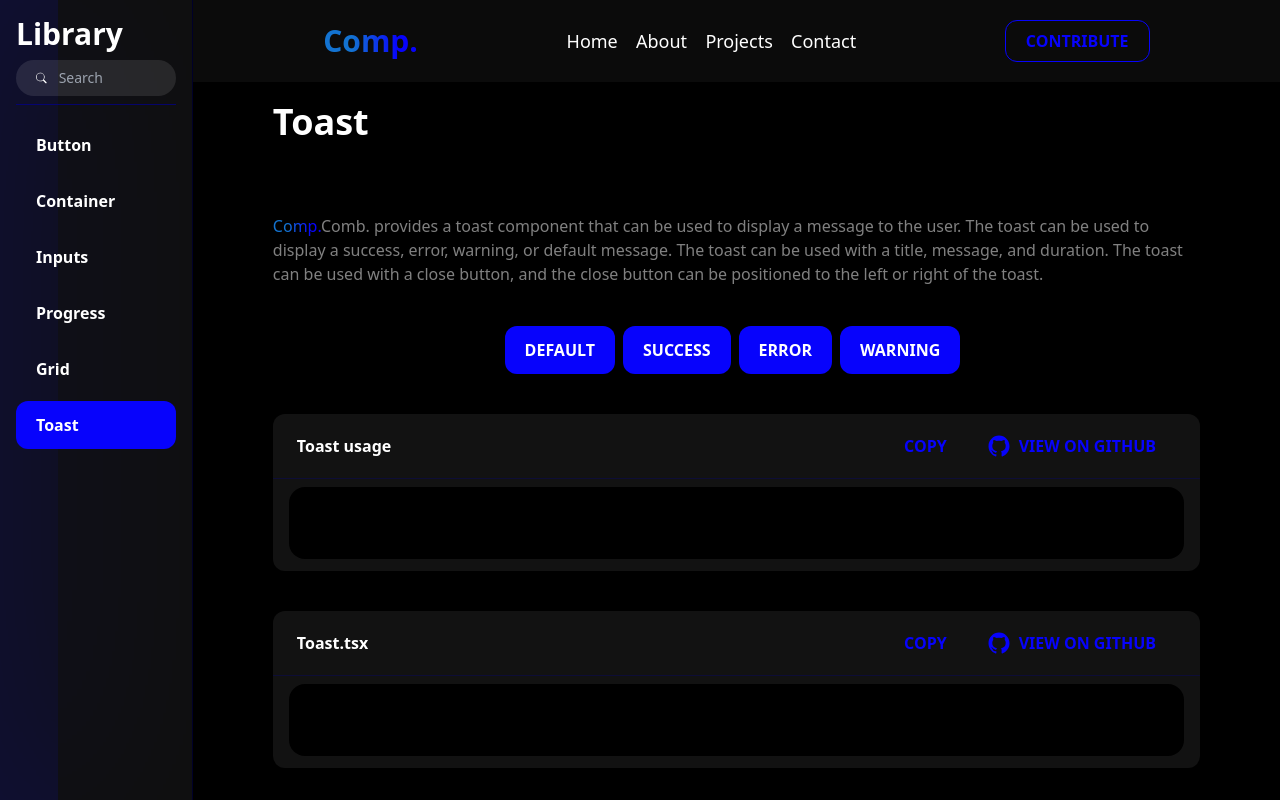
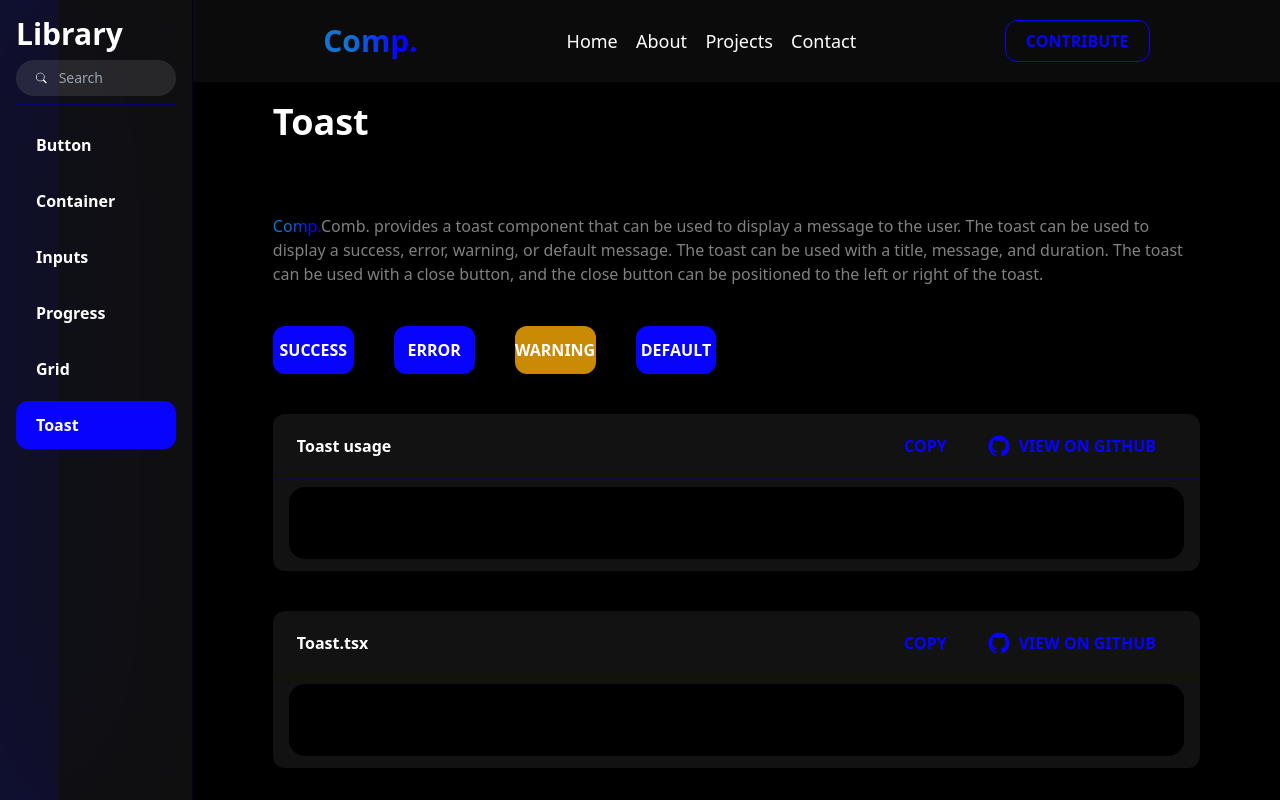
Before and after one commit to adhil72/comb., a Next.js app: page /library/toast in a window 1280 px wide. Built offline with nearby package versions, Linux system fonts and the light colour scheme; no server answers.

Commit message:
libs updated

```diff
--- a/src/Library/Grid.tsx
+++ b/src/Library/Grid.tsx
@@ -2,7 +2,7 @@
 
 interface GridProps extends React.HTMLAttributes<HTMLDivElement> {
     autoArrangement?: boolean;
-    arrangementFormula?: "1-2-4-6" | "1-3-6-9" | "2-4-6-8" | "2-3-4-5" | "1-2-3-4" | "1-2-3-6" | "1-2-4-6" | "1-3-4-6" | "1-3-4-8" | "1-3-6-8" | "1-4-6-8" | "2-4-6-9" | "2-2-4-6";
+    arrangementFormula?: "1-2-4-6" | "1-3-6-9" | "2-4-6-8" | "2-3-4-5" | "1-2-3-4" | "1-2-3-6" | "1-2-4-6" | "1-3-4-6" | "1-3-4-8" | "1-3-6-8" | "1-4-6-8" | "2-4-6-9" | "2-2-4-6" | "1-1-1-1" | "2-2-2-2" | "3-3-3-3" | "4-4-4-4";
 }
 
 export default function Grid({ autoArrangement, arrangementFormula = "1-2-4-6", ...props }: GridProps) {
--- a/src/samples/Toast.tsx
+++ b/src/samples/Toast.tsx
@@ -1,19 +1,12 @@
 import Button from "@/Library/Button";
+import Grid from "@/Library/Grid";
 import { createToast } from "@/Library/Toast";
-import { useState } from "react";
 
 export default function ToastSample() {
-
-    const [openDefault, setOpenDefault] = useState(false);
-    const [openSuccess, setOpenSuccess] = useState(false);
-    const [openError, setOpenError] = useState(false);
-    const [openWarning, setOpenWarning] = useState(false);
-
-    return <>
-
-        <Button onClick={() => { createToast({ title: "Profile updated", message: "Your profile has been updated successfully", type: "default" }) }} className="mr-2">Default</Button>
-        <Button onClick={() => { createToast({ title: "Success", message: "Your profile has been updated successfully", type: "success" }) }} className="mr-2">Success</Button>
-        <Button onClick={() => { createToast({ title: "Error", message: "Failed to update your profile", type: "error" }) }} className="mr-2">Error</Button>
-        <Button onClick={() => { createToast({ title: "Warning", message: "Your profile has been updated successfully", type: "warning" }) }} className="mr-2">Warning</Button>
-    </>
+    return <Grid autoArrangement arrangementFormula="2-4-6-8" className="gap-10 w-full">
+        <Button className="bg-green-700" onClick={() => createToast({ title: "Success", message: "This is a success message", type: "success" })}>Success</Button>
+        <Button className="bg-red-700" onClick={() => createToast({ title: "Error", message: "This is an error message", type: "error" })}>Error</Button>
+        <Button className="bg-yellow-600" onClick={() => createToast({ title: "Warning", message: "This is a warning message", type: "warning" })}>Warning</Button>
+        <Button onClick={() => createToast({ title: "Default", message: "This is a default message" })}>Default</Button>
+    </Grid>
 }
```
Also changed, not shown: src/Library/Toast.tsx (+0 -46 lines).
